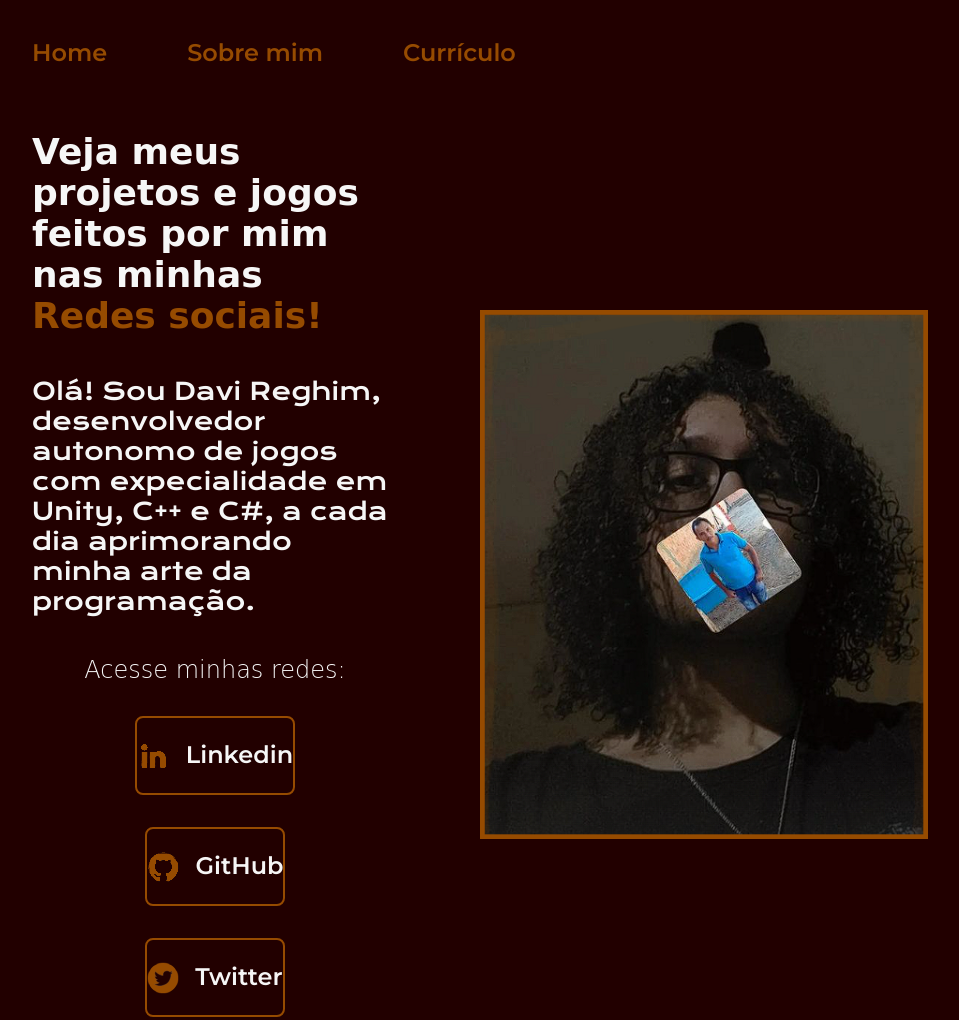
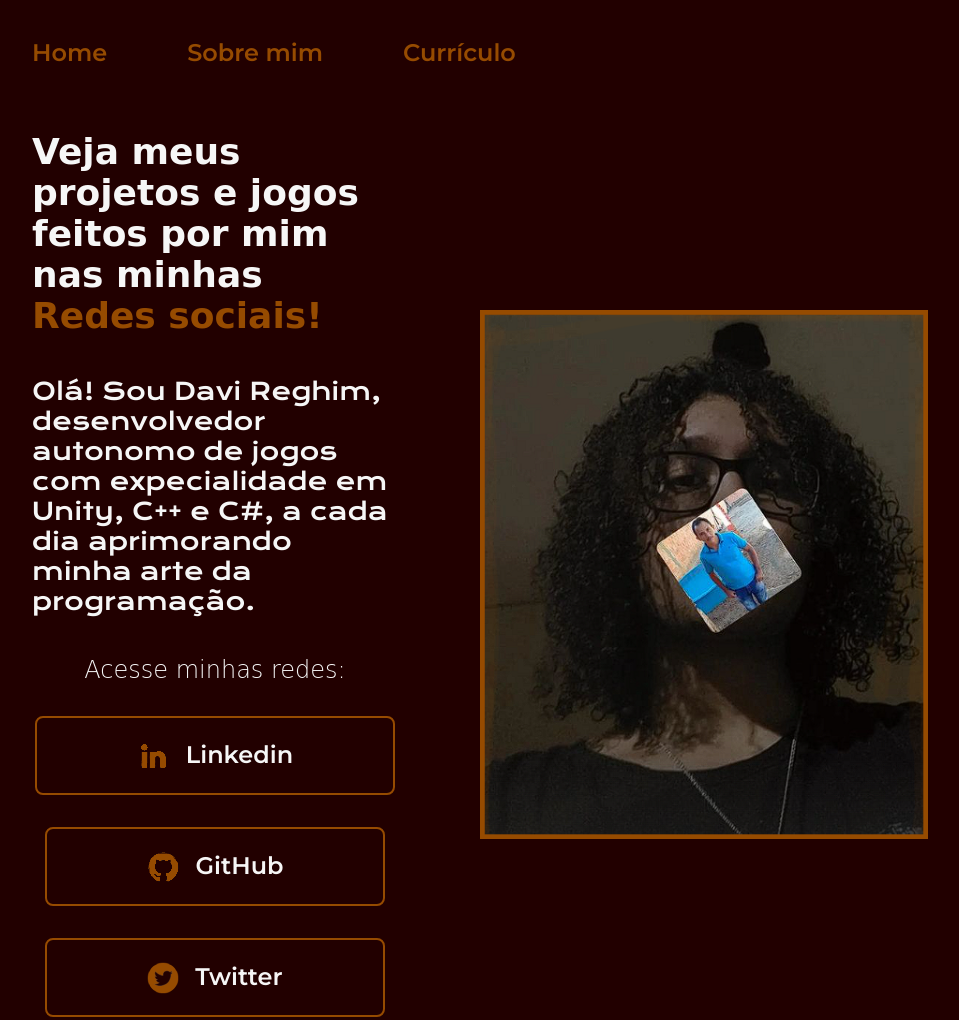
Before and after one commit to DaviRSS1/portfolio, a plain HTML site: page index.html in a window 1280 px wide. Shown: the top 1020 px of the page, without its empty margins (160-1119 px from the left). Drawn offline with nearby package versions, Linux system fonts and the light colour scheme; a web font is replaced by a local one.

Commit message:
Add files via upload

```diff
--- a/styles/style.css
+++ b/styles/style.css
@@ -90,12 +90,11 @@ body{
     display: flex;
     justify-content: center;
     gap: 16px;
-    width: ;
     text-align: center;
     font-size: 1.5rem;
     font-weight: 600;
     border-radius: 8px;
-    padding: 21.5px 0;
+    padding: 21.5px 100px;
     color: var(--cor-secundaria);
     font-family: var(--fonte-secundaria);
     text-decoration: none;
```
